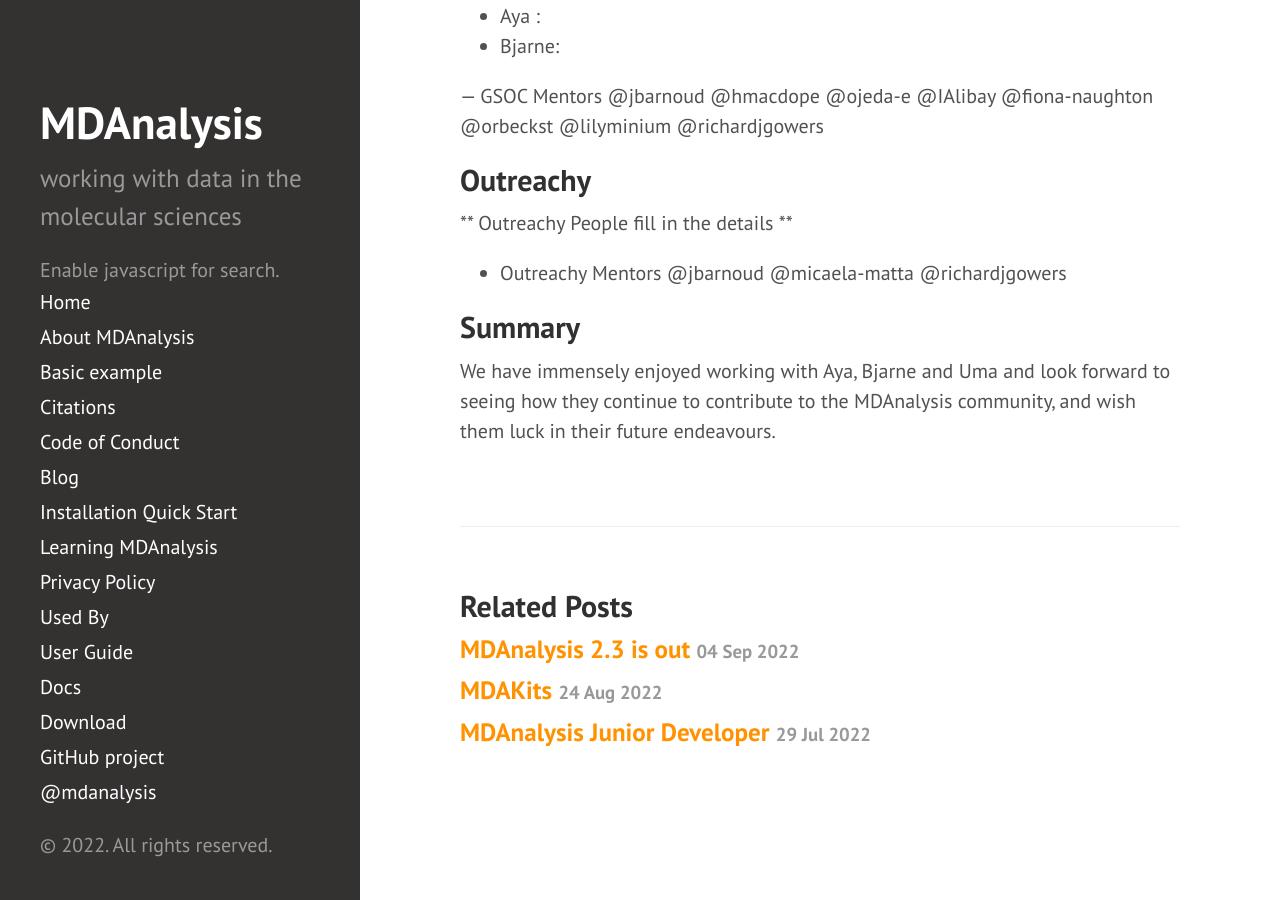
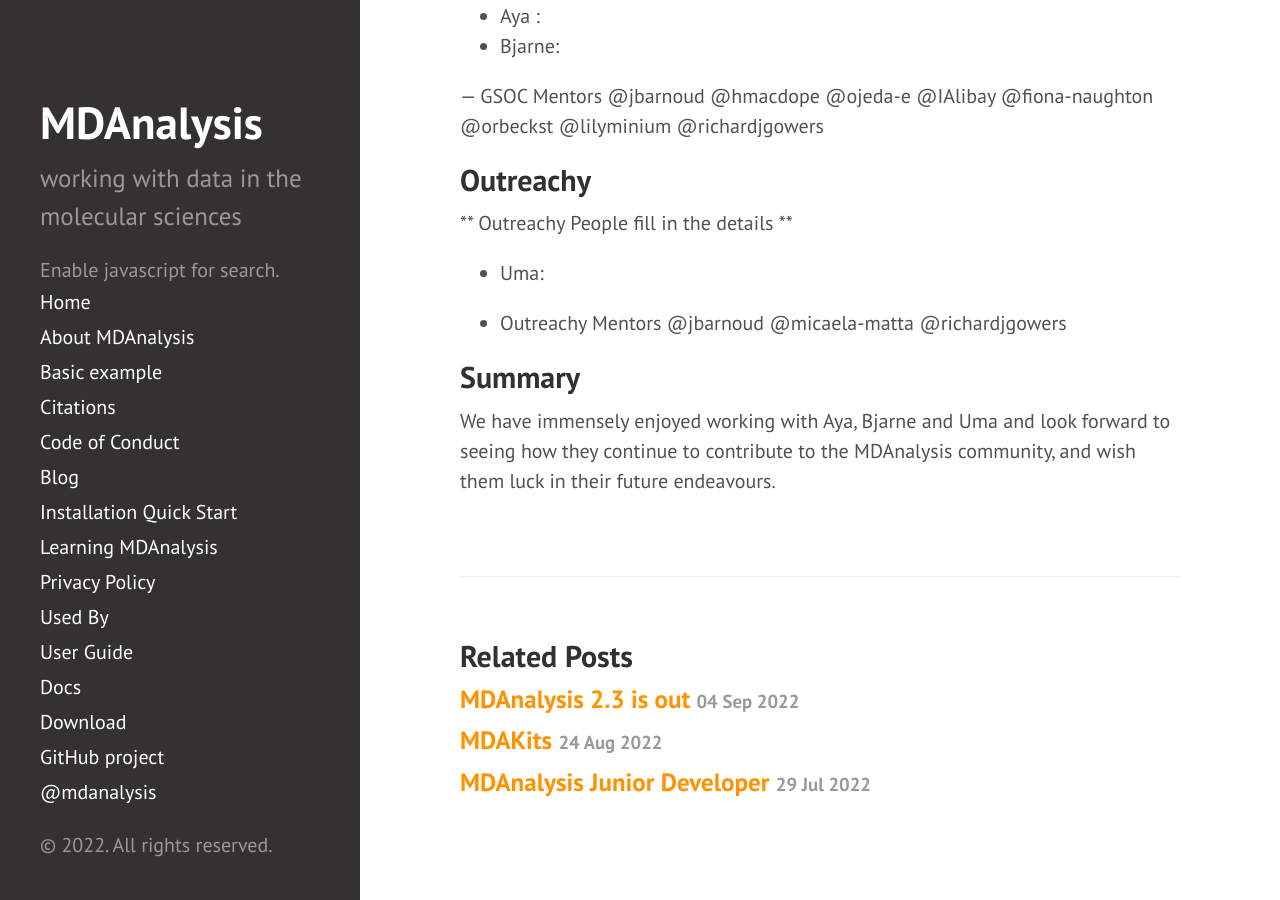
Before and after one commit to MDAnalysis/MDAnalysis.github.io, a Jekyll site: the page built from _posts/2022-11-02-gsoc2022-final.md, in a window 1280 px wide and 900 px high, scrolled down 587 px. Built offline with Jekyll 4.4.1, drawn with Linux system fonts in a browser that asks for light colours; comment, search, counter and statistics services are not loaded.

Commit message:
Update _posts/2022-11-02-gsoc2022-final.md
Co-authored-by: Oliver Beckstein <orbeckst@gmail.com>

```diff
--- a/_posts/2022-11-02-gsoc2022-final.md
+++ b/_posts/2022-11-02-gsoc2022-final.md
@@ -29,6 +29,8 @@ You can read more about their projects and packages in their blog posts:
 
 ** Outreachy People fill in the details **
 
+* Uma:
+
 
 - Outreachy Mentors @jbarnoud @micaela-matta @richardjgowers
 
```
